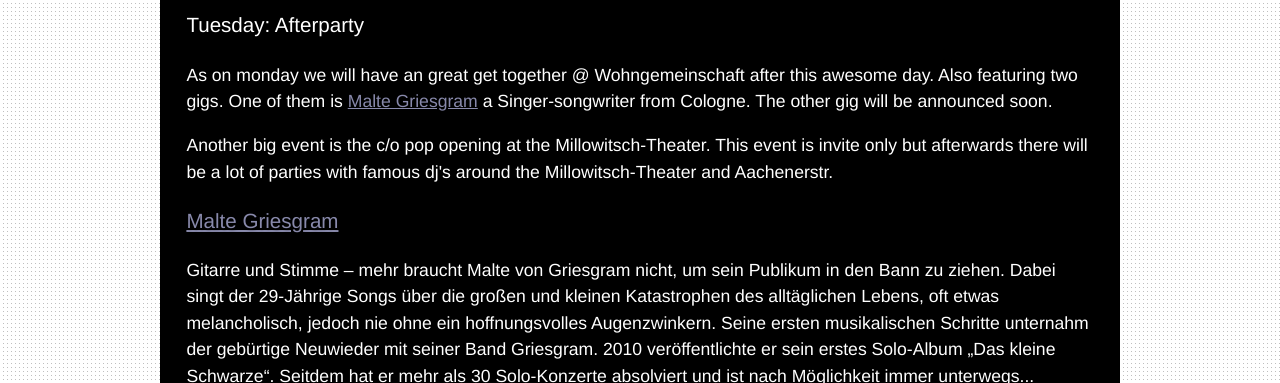
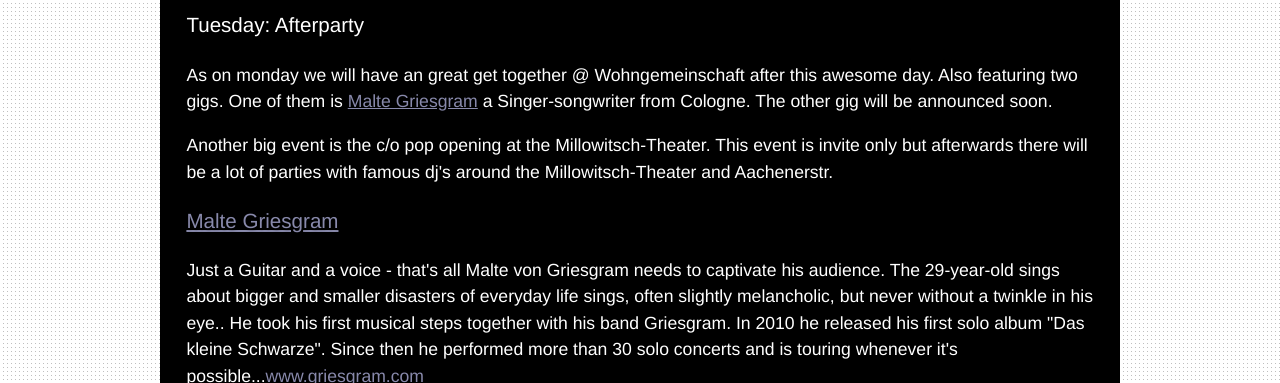
Before and after one commit to InteractiveCologne/interactivecologne.github.com, a Jekyll site: the page built from parties.html, in a window 1280 px wide and 900 px high, scrolled down 924 px, cut to the strip 0-383 px from the top of the window. Built offline with Jekyll 4.4.1, drawn with Linux system fonts in a browser that asks for light colours.

Commit message:
translate Malte Griesgram text

```diff
--- a/parties.html
+++ b/parties.html
@@ -15,7 +15,7 @@
       <p>Another big event is the c/o pop opening at the Millowitsch-Theater. This event is invite only but afterwards there will be a lot of parties with famous dj's around the Millowitsch-Theater and Aachenerstr.</p>
 
       <h3><a href="#malte" name="malte">Malte Griesgram</a></h3>
-      <p>Gitarre und Stimme – mehr braucht Malte von Griesgram nicht, um sein Publikum in den Bann zu ziehen. Dabei singt der 29-Jährige Songs über die großen und kleinen Katastrophen des alltäglichen Lebens, oft etwas melancholisch, jedoch nie ohne ein hoffnungsvolles Augenzwinkern. Seine ersten musikalischen Schritte unternahm der gebürtige Neuwieder mit seiner Band Griesgram. 2010 veröffentlichte er sein erstes Solo-Album „Das kleine Schwarze“. Seitdem hat er mehr als 30 Solo-Konzerte absolviert und ist nach Möglichkeit immer unterwegs... <a href="http://www.griesgram.com">www.griesgram.com</a></p>
+      <p>Just a Guitar and a voice - that's all Malte von Griesgram needs to captivate his audience. The 29-year-old sings about bigger and smaller disasters of everyday life sings, often slightly melancholic, but never without a twinkle in his eye.. He took his first musical steps together with his band Griesgram. In 2010 he released his first solo album "Das kleine Schwarze". Since then he performed more than 30 solo concerts and is touring whenever it's possible...<a href="http://www.griesgram.com">www.griesgram.com</a></p>
       <a href="http://www.flickr.com/photos/gtzk/7608502442/" title="Malte von Griesgram by Stefan Gatzke, on Flickr"><img src="http://farm8.staticflickr.com/7256/7608502442_a33c6e2aab_b.jpg" width="906" alt="Malte von Griesgram"></a>
       <!-- <h3>Jin Jim Quartett</h3>
       <p>Das "Jin Jim Quartett" ist eine Jazz-Rock Formation, die aus dem Raum Köln/Bonn stammt. Die vier jungen ambitionierten Musiker spielen eigene Kompositionen, die aufgrund ihrer ungewöhnlichen Taktarten und dabei verständlichen Harmonien leicht an das Avishai Cohen Trio erinnern könnten. Dabei hat die Band ihren eigenen energetischen und dennoch lyrischen Sound entwickelt, der durch die verschiedenen Querflöten geprägt wird. Außerdem spielen sie eigene Arrangements von Rockklassikern wie "21 Centurey Schizoid Man" (King Crimson) oder "Black Hole Sun“ (Soundgarden). Freie Improvisationen und außergewöhnliche Soundeffekte sind ebenfalls fester Bestandteil des Klangspektrums.</p>
```
